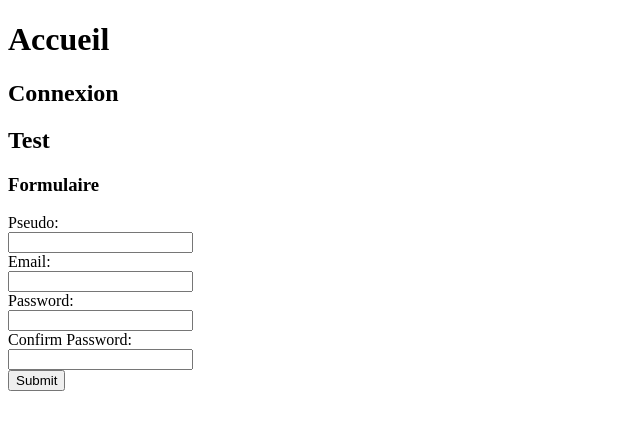
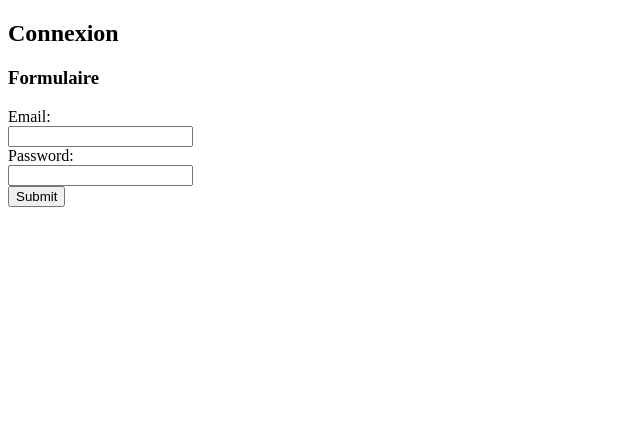
Before and after one commit to kwant88/Projet7, a React (Create React App) app in the folder frontend/: page /login in a window 1280 px wide. Shown: the top 430 px of the page, without its empty margins (0-640 px from the left). Built offline with nearby package versions, Linux system fonts and the light colour scheme; no server answers.

Commit message:
Debut mise en place routes avec react router/Corr erreurs

```diff
--- a/frontend/package.json
+++ b/frontend/package.json
@@ -6,6 +6,7 @@
     "@testing-library/jest-dom": "^5.16.5",
     "@testing-library/react": "^13.3.0",
     "@testing-library/user-event": "^13.5.0",
+    "bcrypt": "^5.0.1",
     "react": "^18.2.0",
     "react-dom": "^18.2.0",
     "react-router-dom": "^6.3.0",
--- a/frontend/src/index.js
+++ b/frontend/src/index.js
@@ -1,12 +1,19 @@
 import React from 'react';
 import ReactDOM from 'react-dom';
-import {BrowserRouter, Match, Miss} from 'react-router-dom';
+import {BrowserRouter, Match, Miss,Routes,Route} from 'react-router-dom';
 import App from './components/App';
+import Inscription from './pages/Inscription';
+import Connexion from './pages/Connexion';
+import Home from './pages/Home';
 
 
 const root = ReactDOM.createRoot(document.getElementById('root'));
 root.render(
-  <React.StrictMode>
-    <App />
-  </React.StrictMode>
+  <BrowserRouter>
+  <Routes>
+      <Route path="/" element={<Home/>}/>
+      <Route path="/signup" element={<Inscription />}/>
+      <Route path="/login" element={<Connexion />}/>
+    </Routes>
+</BrowserRouter>,
 );
--- a/frontend/src/pages/Connexion.js
+++ b/frontend/src/pages/Connexion.js
@@ -22,26 +22,54 @@ function Connexion() {
       setConfPassword(e.target.value);
     }
 
-    const handleSubmit=(e)=>{
-      if(password!=confPassword)
-      {
-
-        alert("le mot de passe ne correspond pas");
-      }
-      else{
+    const handleSubmit=(e)=>
+     {
 
         axios.post("http://localhost:5000/api/user/login",{email,password})
         .then (res=> {
           console.log(res);
+          localStorage.token=res.data.token;
         }
         )
         .catch (error =>{
           console.log(error);
         })
-      }
+
       e.preventDefault();
 
     }
+
+    return (
+    <div className="Login">
+    <header className="Login-header">
+    <form onSubmit={(e) => {handleSubmit(e)}}>
+     {/*quand l'utilisateur envoie le formulaire , la fonction handle summit sera appelée .*/}
+    <h2> Connexion </h2>
+    <h3> Formulaire </h3>
+
+
+
+        <label>
+          Email:
+        </label><br/>
+        <input type="email" value={email} required onChange={(e)  => {handleEmailChange(e)}} /><br/>
+
+
+
+        <label>
+          Password:
+        </label><br/>
+        <input type="password" value={password} required onChange={(e)=> {handlePasswordChange(e)}} /><br/>
+
+
+
+
+
+        <input type="submit" value="Submit"/>
+      </form>
+    </header>
+    </div>
+  );
 }
 
 export default Connexion;
--- a/frontend/src/pages/Home.js
+++ b/frontend/src/pages/Home.js
@@ -1,24 +1,32 @@
 import axios from "axios";
 import {useEffect, useState} from "react";
+import { Link } from "react-router-dom";
 
 const Home = () => {
 
     const[post, setPosts] = useState([]);
 
     useEffect(() =>{
-        axios.get("http://localhost:3000/api/post")
+        axios.get("http://localhost:5000/api/comment")
         .then(({data}) => {
             setPosts(data)
         })
     },[]
     )
-
+console.log(post);
     return(
         <div>
 
             <h1>Accueil</h1>
-            <h2>Connexion</h2>
+            <Link to= "/signup">Inscription</Link>
+            {post.map(element=>{
+                return(
+                    <div className="post">
+                        {element.message}
+                         </div>
 
+                )
+            })}
         </div>
     )
 }
--- a/frontend/src/pages/Inscription.js
+++ b/frontend/src/pages/Inscription.js
@@ -52,7 +52,7 @@ function Inscription() {
     <header className="App-header">
     <form onSubmit={(e) => {handleSubmit(e)}}>
      {/*quand l'utilisateur envoie le formulaire , la fonction handle summit sera appelée .*/}
-    <h2> Test </h2>
+    <h2> Inscription </h2>
     <h3> Formulaire </h3>
 
         <label >
```
Also changed, not shown: 2 other files (tests, documents, lock files or other folders).
